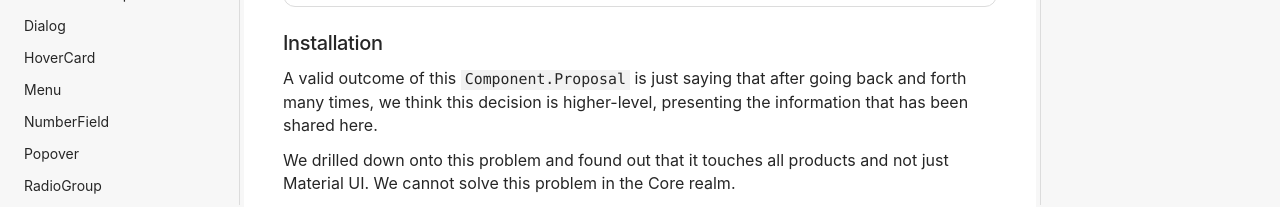
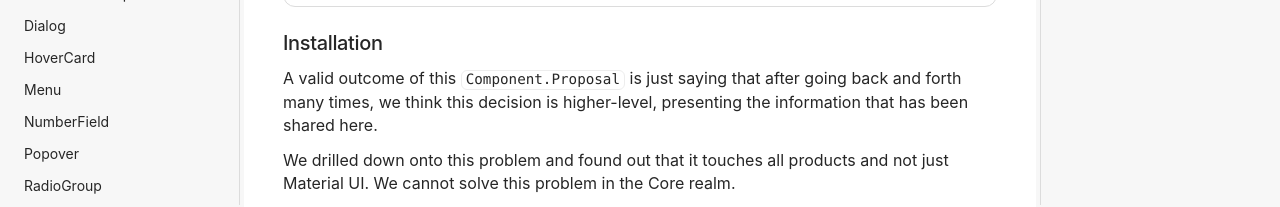
Before and after one commit to colmtuite/base-ui-website, a Next.js app: page / in a window 1280 px wide. Shown: the part 595-802 px from the top of the page. Built offline with nearby package versions, Linux system fonts and the light colour scheme.

Commit message:
tweak code styling

```diff
--- a/src/app/css/components/code.css
+++ b/src/app/css/components/code.css
@@ -2,10 +2,13 @@
   box-sizing: border-box;
   font-family: var(--ff-code);
   color: var(--gray-text-2);
-  font-size: .93em;
-  background-color: var(--gray-container-1);
+  font-size: .89em;
   padding-right: var(--space-1);
   padding-bottom: 2px;
   padding-left: var(--space-1);
   white-space: break-spaces;
+  border: 1px solid var(--gray-outline-1);
+  border-radius: 6px;
+  position: relative;
+  top: -.5px
 }
```
